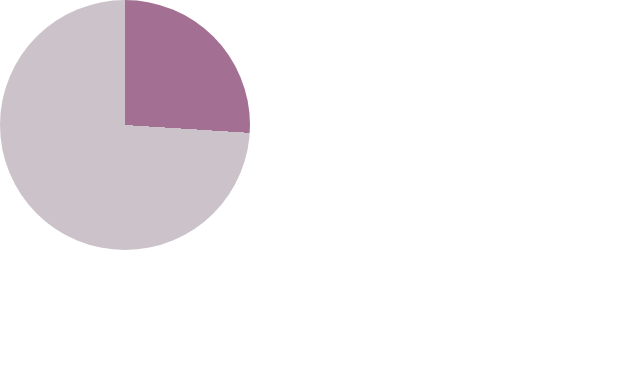
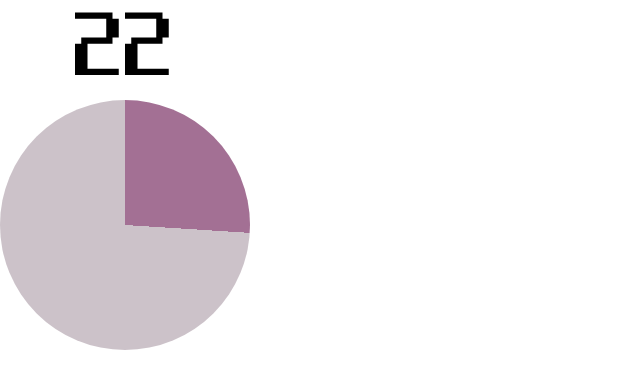
Before and after one commit to AndroidNetrunner/decrypto, a React (Vite) app: page /timer in a window 1280 px wide. Shown: the top 388 px of the page, without its empty margins (0-640 px from the left). Built offline with nearby package versions, Linux system fonts and the light colour scheme.

Commit message:
Timer 컴포넌트에 시간 나오도록 수정 완료 시간에 걸맞는 폰트 추가 완료

```diff
--- a/src/Components/Timer.tsx
+++ b/src/Components/Timer.tsx
@@ -1,21 +1,24 @@
 import { useEffect, useRef } from 'react';
 import styled from 'styled-components';
+import '../fonts/font.css';
 
 export default function Timer({ gameTime }: { gameTime: number }) {
   const progressRef = useRef<HTMLDivElement>(null);
+  const progressValueRef = useRef<HTMLDivElement>(null);
 
   let progressValue = 0;
   const progressEndValue = 100;
   const setTimer = gameTime * 10;
   const progress = setInterval(() => {
-    if (progressRef.current !== null) {
+    if (progressRef.current !== null && progressValueRef.current !== null) {
       progressValue += 1;
+      progressValueRef.current.textContent = `${(gameTime - (progressValue / 100) * gameTime).toFixed(0)}`;
       progressRef.current.style.background = `conic-gradient(
         #a37094 ${progressValue * 3.6}deg,
         #ccc2c9 ${progressValue * 3.6}deg
         )`;
       if (progressValue === progressEndValue) {
-        console.log('done'); //추후에 서버에 제출하는 코드로 변경
+        console.log('done'); // 추후에 서버에 제출하는 코드로 변경
         clearInterval(progress);
       }
     }
@@ -25,8 +28,23 @@ export default function Timer({ gameTime }: { gameTime: number }) {
     return () => clearInterval(progress);
   }, []);
 
-  return <CircularProgress ref={progressRef} />;
+  return (
+    <Container>
+      <TimerLeft ref={progressValueRef}>{(setTimer / 10).toFixed(0)}</TimerLeft>
+      <CircularProgress ref={progressRef} />
+    </Container>
+  );
 }
+
+const Container = styled.div``;
+
+const TimerLeft = styled.div`
+  font-family: neodgm;
+  font-size: 10rem;
+  text-align: center;
+  height: 100px;
+  width: 250px;
+`;
 
 const CircularProgress = styled.div`
   position: relative;
--- /dev/null
+++ b/src/fonts/font.css
@@ -0,0 +1,9 @@
+@font-face {
+	font-family: "PressStart";
+	src: url("./PressStart2P.ttf");
+}
+
+@font-face {
+	font-family: "neodgm";
+	src: url("./neodgm.ttf");
+}
```
Also changed, not shown: src/fonts/PressStart2P.ttf (added), src/fonts/neodgm.ttf (added).
